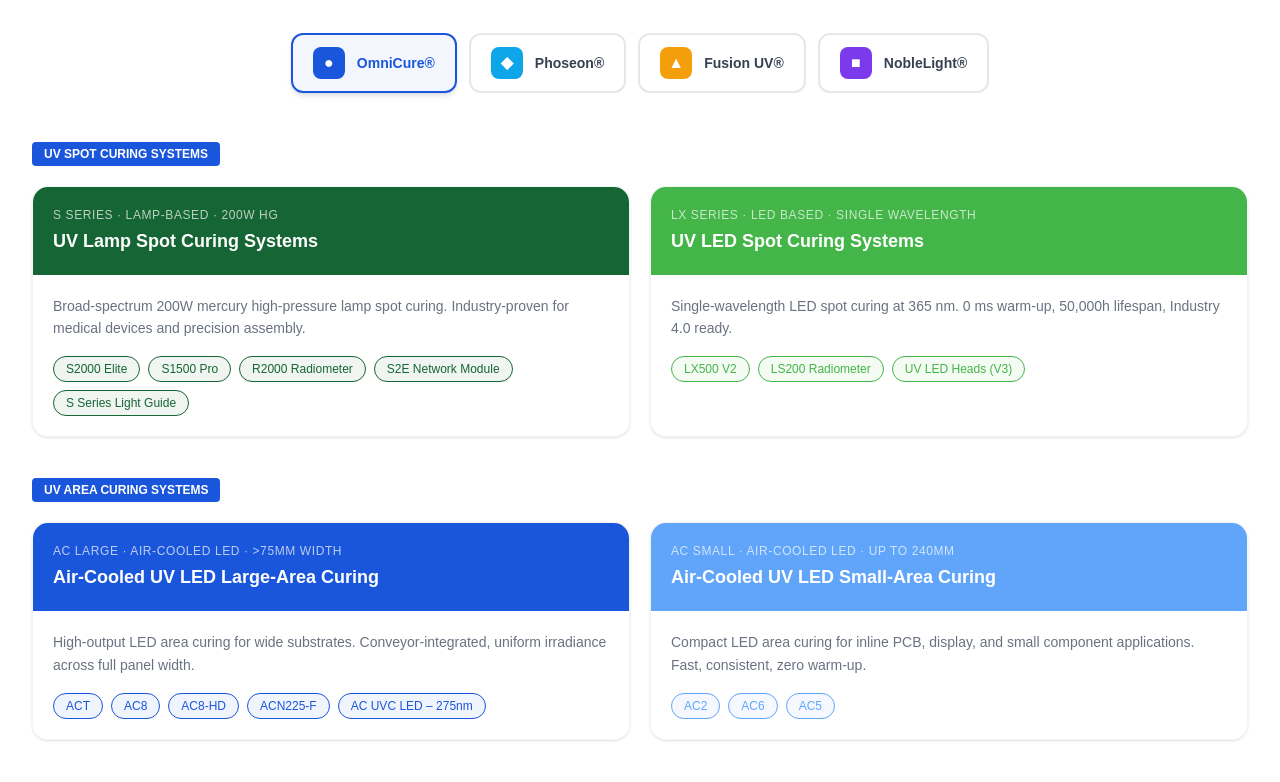
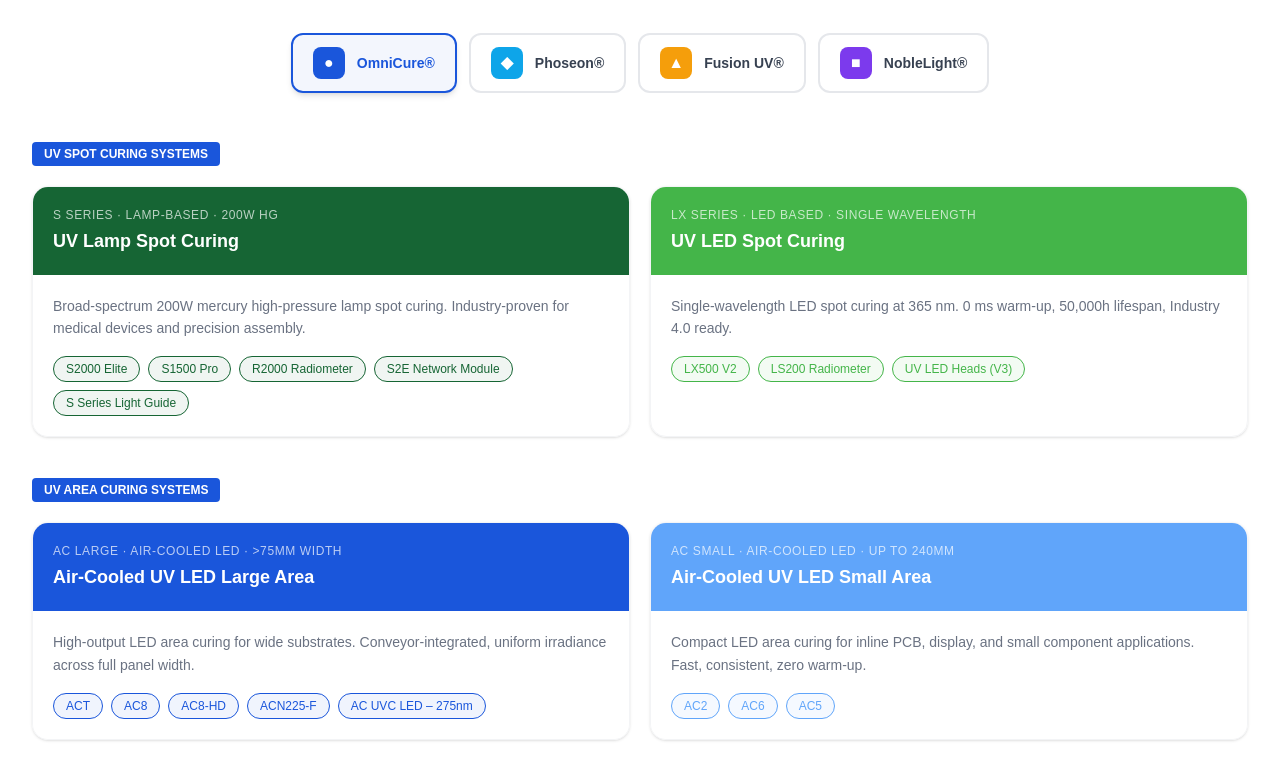
Before and after one commit to helloskmodel/etiatech-website, a Next.js app: page /product in a window 1280 px wide. Shown: the part 649-1431 px from the top of the page. Built offline with nearby package versions, Linux system fonts and the light colour scheme.

Commit message:
Product cards: rename to technology route names across all 4 brands

```diff
--- a/app/product/page.tsx
+++ b/app/product/page.tsx
@@ -16,14 +16,14 @@ const brands = [
         items: [
           {
             series: "S SERIES · LAMP-BASED · 200W HG",
-            name: "UV Lamp Spot Curing Systems",
+            name: "UV Lamp Spot Curing",
             desc: "Broad-spectrum 200W mercury high-pressure lamp spot curing. Industry-proven for medical devices and precision assembly.",
             models: ["S2000 Elite", "S1500 Pro", "R2000 Radiometer", "S2E Network Module", "S Series Light Guide"],
             bg: "#166534",
           },
           {
             series: "LX SERIES · LED BASED · SINGLE WAVELENGTH",
-            name: "UV LED Spot Curing Systems",
+            name: "UV LED Spot Curing",
             desc: "Single-wavelength LED spot curing at 365 nm. 0 ms warm-up, 50,000h lifespan, Industry 4.0 ready.",
             models: ["LX500 V2", "LS200 Radiometer", "UV LED Heads (V3)"],
             bg: "#44B549",
@@ -35,14 +35,14 @@ const brands = [
         items: [
           {
             series: "AC LARGE · AIR-COOLED LED · >75MM WIDTH",
-            name: "Air-Cooled UV LED Large-Area Curing",
+            name: "Air-Cooled UV LED Large Area",
             desc: "High-output LED area curing for wide substrates. Conveyor-integrated, uniform irradiance across full panel width.",
             models: ["ACT", "AC8", "AC8-HD", "ACN225-F", "AC UVC LED – 275nm"],
             bg: "#1A56DB",
           },
           {
             series: "AC SMALL · AIR-COOLED LED · UP TO 240MM",
-            name: "Air-Cooled UV LED Small-Area Curing",
+            name: "Air-Cooled UV LED Small Area",
             desc: "Compact LED area curing for inline PCB, display, and small component applications. Fast, consistent, zero warm-up.",
             models: ["AC2", "AC6", "AC5"],
             bg: "#60a5fa",
@@ -64,7 +64,7 @@ const brands = [
         items: [
           {
             series: "FIRELINE · VERICURE · SEMRAY · HIGH-POWER INDUSTRIAL",
-            name: "Water-Cooled UV LED Area Curing Systems",
+            name: "Water-Cooled UV LED",
             desc: "High-intensity water-cooled UV LED systems for demanding industrial processes. Stable output under extreme temperatures and debris environments.",
             models: ["Nexus II", "FireLine FL200", "FireLine FL400", "FireLine FL400-i Industrial", "FireLine FL440", "VeriCure Water-Cooled", "Semray 5000+"],
             bg: "#0d9488",
@@ -76,7 +76,7 @@ const brands = [
         items: [
           {
             series: "FIREJET · AIR-COOLED · LARGE AREA",
-            name: "Air-Cooled UV LED Large-Area Curing Systems",
+            name: "Air-Cooled UV LED Large Area",
             desc: "Cost-effective air-cooled UV LED systems for wide-format and large-area curing. Conveyor-integrated, no chiller required.",
             models: ["Nexus II Air-Cooled", "FireJet ONE", "FireJet FJ100", "FireJet FJ240", "FireJet FJ800", "FireJet FJ801", "Optical Fiber UV LED"],
             bg: "#1A56DB",
@@ -88,7 +88,7 @@ const brands = [
         items: [
           {
             series: "FIREEDGE · PASSIVE COOLING · SMALL AREA",
-            name: "FireEdge UV LED Small-Area Curing Systems",
+            name: "Air-Cooled UV LED Small Area",
             desc: "Passively cooled, ultra-slim form factor. Ideal for digital inkjet pinning and space-limited inline applications.",
             models: ["FireEdge FE100", "FireEdge FE400", "FireEdge FE410"],
             bg: "#60a5fa",
@@ -110,14 +110,14 @@ const brands = [
         items: [
           {
             series: "F SERIES · LIGHTHAMMER · INDUSTRIAL BROADBAND",
-            name: "Microwave UV Curing Systems",
+            name: "Microwave UV Curing",
             desc: "Electrodeless microwave-powered UV systems for production lines. Modular design, Industry 4.0 ready, broad spectrum output. Easy retrofit into existing processes.",
             models: ["LightHammer 6 Mark II", "LightHammer 10 Mark III", "F Series"],
             bg: "#b45309",
           },
           {
             series: "OPTICAL FIBER · DRAW TOWER · CABLE & WIRE",
-            name: "Microwave UV Curing Systems for Optical Fibers",
+            name: "Microwave UV · Optical Fiber",
             desc: "Modular 6- or 10-inch microwave UV systems for draw towers, coloring lines, and cable marking. Patented secondary reflector maximizes UV delivery to fiber.",
             models: ["Optical Fiber UV Systems"],
             bg: "#f59e0b",
@@ -139,7 +139,7 @@ const brands = [
         items: [
           {
             series: "SEMRAY UV5000+ · WATER-COOLED · HIGH INTENSITY",
-            name: "Semray® UV5000+ Series",
+            name: "Water-Cooled UV LED",
             desc: "Water-cooled high-intensity UV LED system with dedicated optics for even irradiance at large working distances. Designed for flexible industrial integration.",
             models: ["Semray UV5000+"],
             bg: "#0d9488",
@@ -151,7 +151,7 @@ const brands = [
         items: [
           {
             series: "UV PC6003 · CUSTOMIZED · UV LED SOLUTIONS",
-            name: "UV LED Curing Systems",
+            name: "UV LED Curing",
             desc: "UV LED systems for optical fiber draw, wire marking, and bespoke process requirements. 360° curing coverage and custom-engineered solutions available.",
             models: ["Semray UV PC6003", "Customized UV LED Solutions"],
             bg: "#44B549",
```
